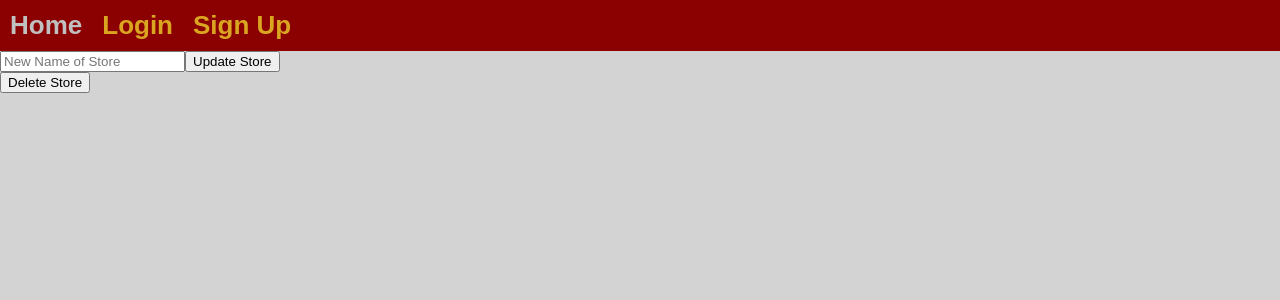
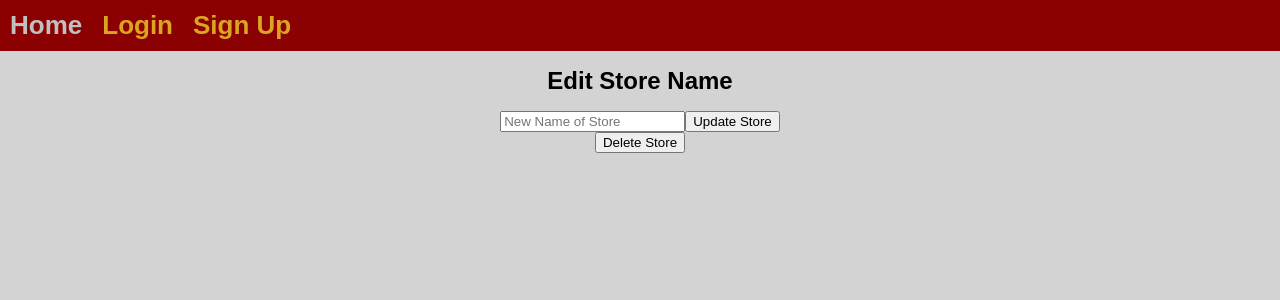
Before and after one commit to JaysonKesterson/react-final-project-frontend, a React (Create React App) app: page /stores/1/edit in a window 1280 px wide. Shown: the top 300 px of the page. Built offline with nearby package versions, Linux system fonts and the light colour scheme; no server answers.

Commit message:
adding title to edit store form

```diff
--- a/src/components/EditStoreForm.js
+++ b/src/components/EditStoreForm.js
@@ -20,13 +20,14 @@ const EditStoreForm = ( props ) => {
     }
 
     return (
-        <>
+        <div className="login">
+        <h1>Edit Store Name</h1>
         <form onSubmit={handleOnSubmit}>
             <input name="name" onChange={handleChange} value={props.name} placeholder={props.store? props.store.attributes.name : "New Name of Store"} required/>
             <input type="submit" value="Update Store"/>
         </form>
         <button onClick={handleButtonClick}>Delete Store</button>
-        </>
+        </div>
     )};
 
     const mapStateToProps = state => {
```
